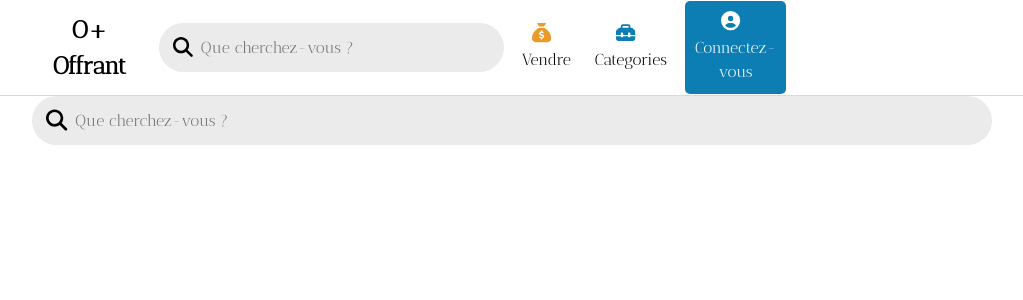
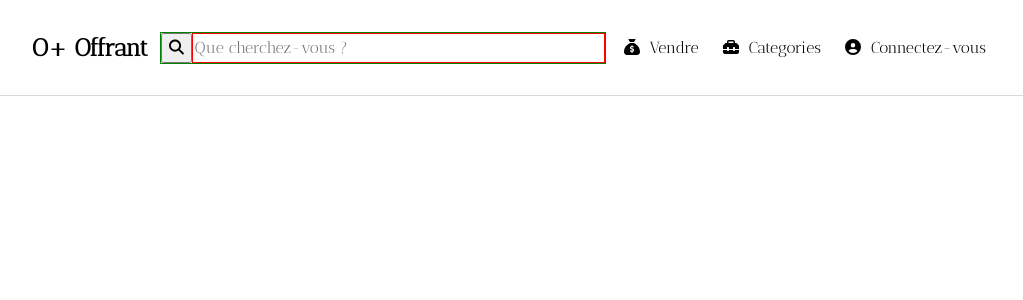
Before and after one commit to Ld-monkey/o-plus-offrant-front-end, a React (Vite) app: page / in a window 1280 px wide. Shown: the top 300 px of the page, without its empty margins (128-1151 px from the left). Built offline with nearby package versions, Linux system fonts and the light colour scheme.

Commit message:
try to resolve searchbar

```diff
--- a/src/components/App/App.tsx
+++ b/src/components/App/App.tsx
@@ -1,10 +1,12 @@
+import AppHeaderBis from '../AppHeader/AppHeaderBis';
 import AppHeader from '../AppHeader/AppHeader';
 import './App.scss';
 
 function App() {
   return (
     <div className="app">
-      <AppHeader />
+      {/* <AppHeader /> */}
+      <AppHeaderBis />
     </div>
   );
 }
--- /dev/null
+++ b/src/components/AppHeader/AppHeaderBis.scss
@@ -0,0 +1,62 @@
+@use '../../styles/variables' as v;
+
+.header {
+  display: flex;
+  align-items: center;
+  height: 6rem;
+  border-bottom: 1px solid #d9d9d9;
+
+  &-logo {
+    font-size: 1.5rem;
+  }
+
+  &-navbar {
+    display: flex;
+    //justify-content: space-between;
+    align-items: center;
+    gap: 0.75rem;
+
+    // &-container {
+    //   display: flex;
+    //   justify-content: center;
+    //   align-items: center;
+    //   gap: 0.75rem;
+    // }
+  }
+
+  &-btn-sell,
+  &-btn-category,
+  &-btn-login {
+    border: none;
+    outline: none;
+    background: none;
+    cursor: pointer;
+
+    span {
+      display: none;
+    }
+
+    @media (min-width: v.$layout-breakpoint-tablet) {
+      span {
+        display: inline;
+      }
+
+      svg {
+        padding-right: 10px;
+      }
+    }
+  }
+
+  .searchbar {
+    border: 1px solid green;
+    flex: 2;
+
+    display: flex;
+    justify-content: center;
+
+    input {
+      width: 100%;
+      border: 1px solid red;
+    }
+  }
+}
--- /dev/null
+++ b/src/components/AppHeader/AppHeaderBis.tsx
@@ -0,0 +1,95 @@
+import { useState } from 'react';
+import { FontAwesomeIcon } from '@fortawesome/react-fontawesome';
+import {
+  faMagnifyingGlass,
+  faCartShopping,
+  faSackDollar,
+  faToolbox,
+  faCircleUser,
+} from '@fortawesome/free-solid-svg-icons';
+import './AppHeaderBis.scss';
+
+function AppHeaderBis() {
+  const [isOpen, setIsOpen] = useState(false);
+
+  /**
+   * Toggle the item list when the hamburger menu is clicked.
+   */
+  function handleClickToggle() {
+    setIsOpen(!isOpen);
+  }
+
+  return (
+    <>
+      <header className="header">
+        <div id="wrapper">
+          <nav className="header-navbar">
+            <h1 className="header-logo">O+ Offrant</h1>
+            <form className="searchbar inside-navbar" role="search">
+              <button type="button">
+                <FontAwesomeIcon icon={faMagnifyingGlass} />
+              </button>
+              <input
+                type="search"
+                name="searchbar"
+                placeholder="Que cherchez-vous ?"
+                aria-label="Search article through site content"
+              />
+            </form>
+            <button type="button" className="header-btn-sell">
+              <FontAwesomeIcon icon={faSackDollar} className="icon-dollar" />
+              <span>Vendre</span>
+            </button>
+            <button type="button" className="header-btn-category">
+              <FontAwesomeIcon icon={faToolbox} className="icon-category" />
+              <span>Categories</span>
+            </button>
+            <button type="button" className="header-btn-login">
+              <FontAwesomeIcon icon={faCircleUser} className="icon-user" />
+              <span>Connectez-vous</span>
+            </button>
+          </nav>
+        </div>
+      </header>
+      {/* outside navbar */}
+      {/* <div className="outside-navbar">
+        <div id="wrapper">
+          <form className="searchbar" role="search">
+            <button type="button">
+              <FontAwesomeIcon icon={faMagnifyingGlass} />
+            </button>
+            <input
+              type="search"
+              name="searchbar"
+              placeholder="Que cherchez-vous ?"
+              aria-label="Search article through site content"
+            />
+          </form>
+        </div>
+      </div> */}
+      {isOpen && (
+        <aside className="aside-menu">
+          <ul className="menu-items">
+            <li>
+              <a href="#home">Home</a>
+            </li>
+            <li>
+              <a href="#about">About</a>
+            </li>
+            <li>
+              <a href="#food">Category</a>
+            </li>
+            <li>
+              <a href="#food-menu">Menu</a>
+            </li>
+            <li>
+              <a href="#contact">Contact</a>
+            </li>
+          </ul>
+        </aside>
+      )}
+    </>
+  );
+}
+
+export default AppHeaderBis;
```
